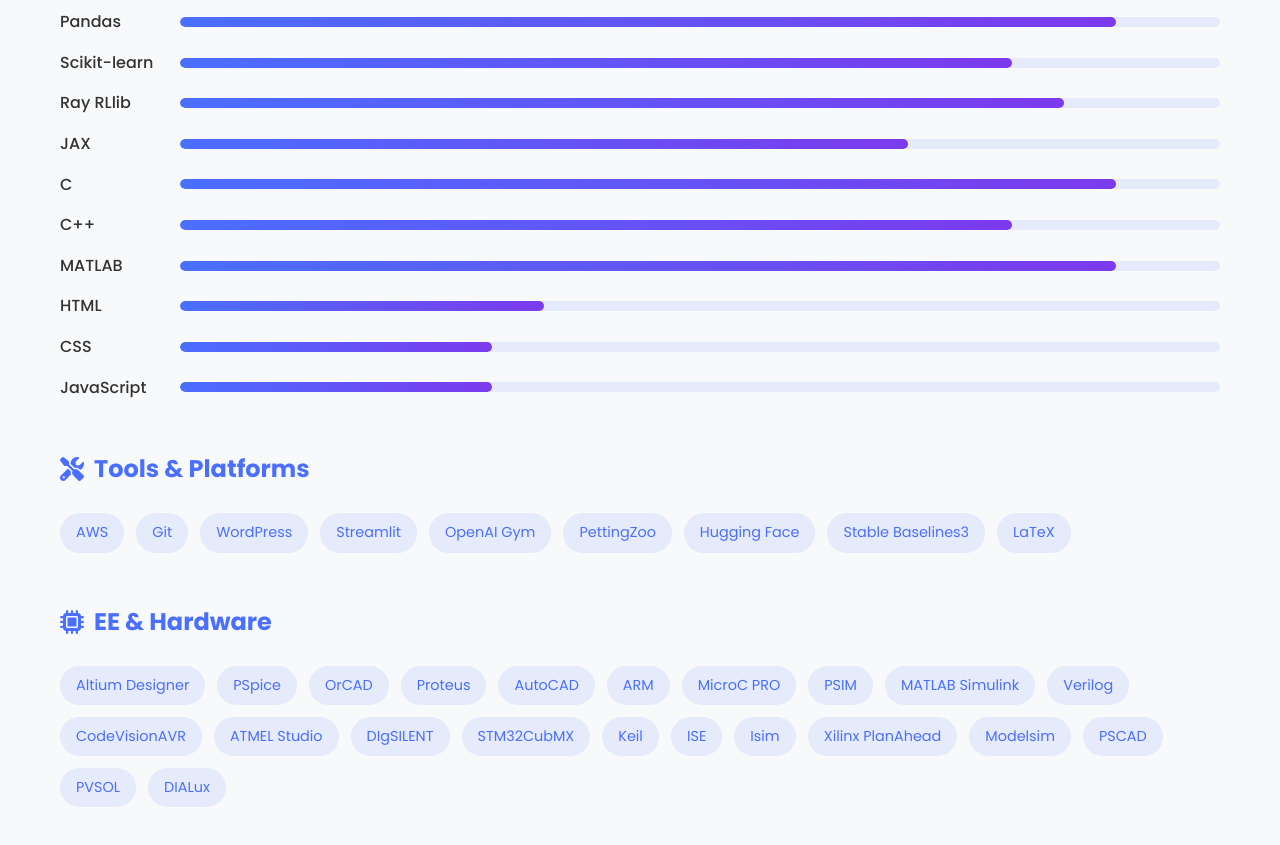
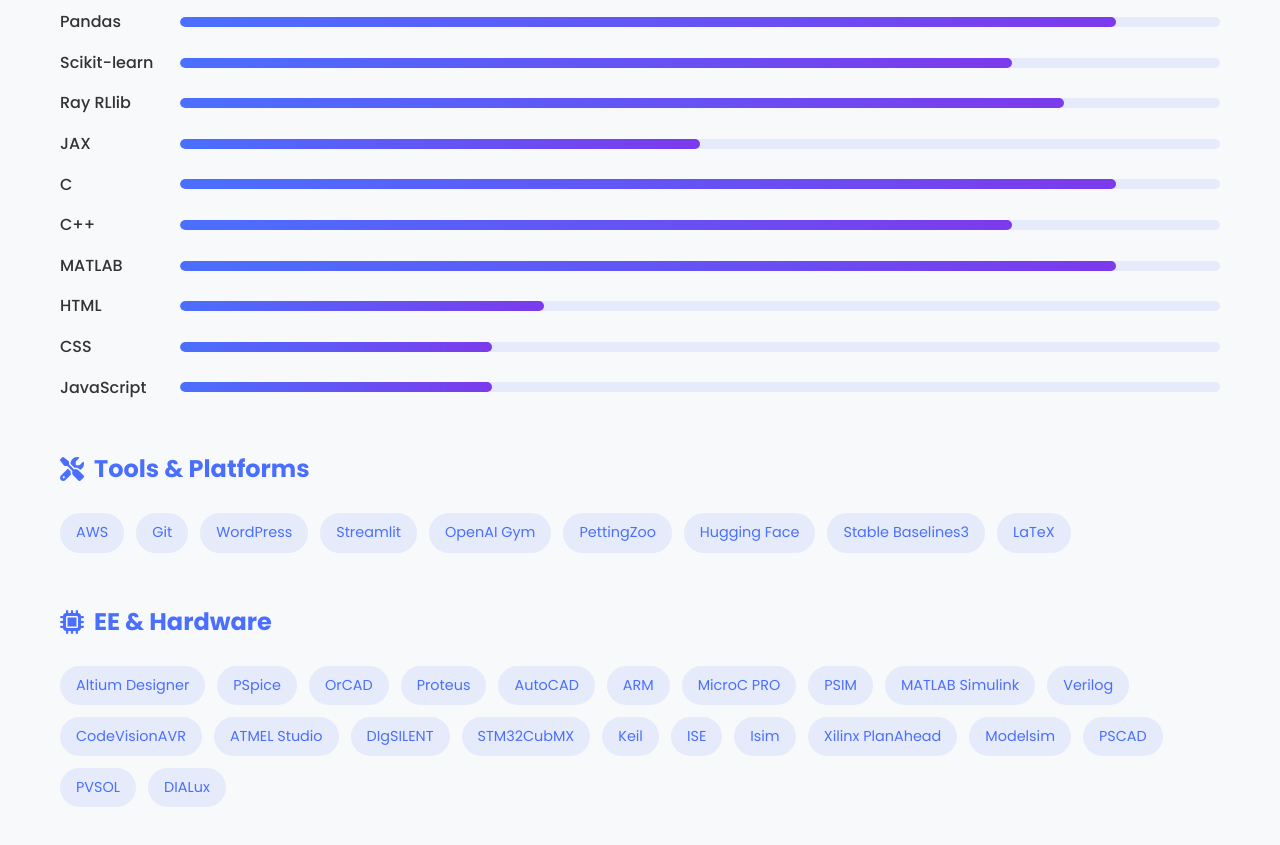
Before and after one commit to Amir-ka/Amir-ka.github.io, a plain HTML site: page index.html in a window 1280 px wide. Shown: the part 6140-6985 px from the top of the page. Drawn offline with Linux system fonts and the light colour scheme.

Commit message:
docs: chang Jax percentage

```diff
--- a/index.html
+++ b/index.html
@@ -332,7 +332,7 @@
                         <div class="skill-item">
                             <span>JAX</span>
                             <div class="skill-level">
-                                <div class="skill-progress" style="width: 70%"></div>
+                                <div class="skill-progress" style="width: 50%"></div>
                             </div>
                         </div>
                         <div class="skill-item">
```
